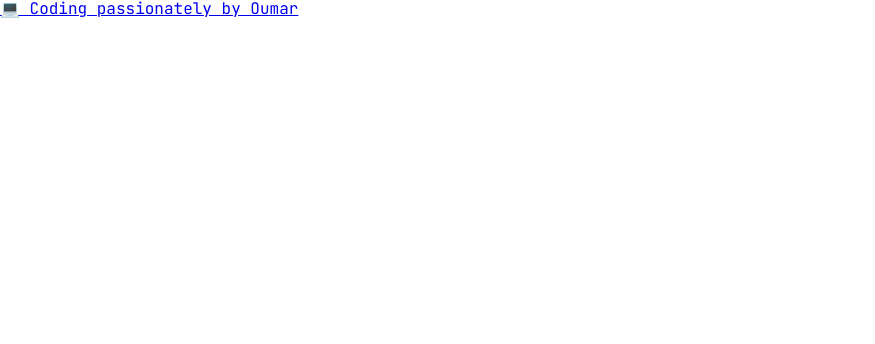
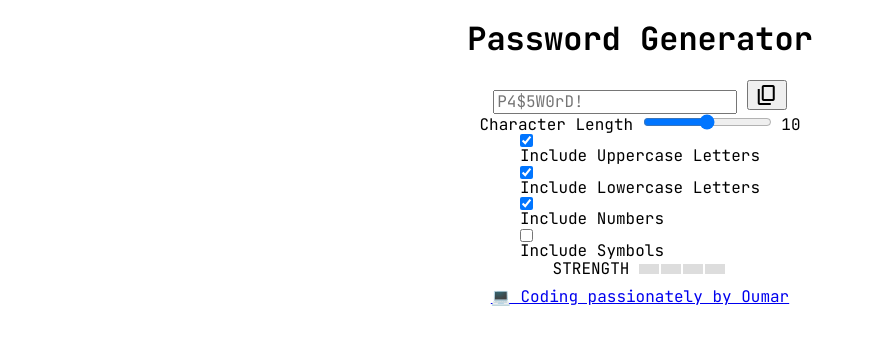
Before and after one commit to OumarYanni/password-generator-app, a plain HTML site: page index.html in a window 1280 px wide. Shown: the whole page, without its empty margins (0-875 px from the left). Drawn offline with nearby package versions, Linux system fonts and the light colour scheme.

Commit message:
html structure and javascript logic

```diff
--- a/app.js
+++ b/app.js
@@ -0,0 +1,72 @@
+const characterLengthInput = document.querySelector("#character-length-slider");
+
+const sliderValueElement = document.querySelector("#slider-value");
+
+async function passwordCopyHandling() {
+  try {
+    await navigator.clipboard.writeText(
+      document.querySelector("#display-password").value
+    );
+
+    console.log("Texte copié dans le presse-papier !");
+
+    //return true;
+  } catch (err) {
+    console.error("Echec de la copie :", err);
+
+    //return false;
+  }
+}
+
+/*async function handleCopyButtonClick() {
+  const wasCopySuccessful = await passwordCopyHandling();
+  if (wasCopySuccessful) {
+    alert("Le mot de passe a été copié dans le presse-papier.");
+  } else {
+    alert("La copie a échoué. Veuillez réessayer.");
+  }
+}*/
+
+function updateDisplay(elem, val) {
+  return (elem.textContent = val);
+}
+
+function updateSliderDisplay() {
+  updateDisplay(sliderValueElement, characterLengthInput.value);
+
+  console.log("La longueur des caractères est :", characterLengthInput.value);
+}
+
+function updateStrengthIndicator() {
+  const password = document.querySelector("#display-password").value;
+  const indicator = document.querySelector("#password-strength-indicator");
+  const strength = getPasswordStrength(password);
+
+  indicator.className = "indicator";
+
+  indicator.classList.add(strength);
+
+  //   if (strength === "too-weak") {
+  //     indicator.classList.add("too-weak");
+  //   } else if (strength === "weak") {
+  //     indicator.classList.add("weak");
+  //   } else if (strength === "medium") {
+  //     indicator.classList.add("medium");
+  //   } else if (strength === "strong") {
+  //     indicator.classList.add("strong");
+  //   }
+}
+
+function getPasswordStrength(password) {
+  const length = password.length;
+
+  if (length >= 15) {
+    return "strong";
+  } else if (length >= 10) {
+    return "medium";
+  } else if (length >= 6) {
+    return "weak";
+  } else {
+    return "too-weak";
+  }
+}
--- /dev/null
+++ b/css/style.css
@@ -0,0 +1,61 @@
+* {
+  box-sizing: border-box;
+}
+
+body {
+  font-family: "JetBrains Mono", sans-serif;
+  min-height: 100vh; /* Hauteur égale à X% de la hauteur de la fenêtre du navigateur */
+  min-width: 100vw; /* Largeur égale à X% de la largeur de la fenêtre du navigateur */
+  margin: 0;
+  padding: 0;
+}
+
+/*.material-symbols-outlined {
+}*/
+
+.container {
+  display: flex;
+  flex-direction: column;
+  align-items: center;
+}
+
+.checkbox-wrapper {
+  display: flex;
+  flex-direction: column;
+  align-items: flex-start;
+}
+
+.password-strength {
+  display: flex;
+  align-items: center;
+  margin-bottom: 10px;
+}
+
+.password-strength-label {
+  margin-right: 10px;
+}
+
+.indicator {
+  display: flex;
+}
+
+.bar {
+  width: 20px;
+  height: 10px;
+  margin-right: 2px;
+  background-color: #ddd;
+}
+
+/* Classes pour les niveaux de force */
+.too-weak .bar {
+  background-color: red;
+}
+.weak .bar:nth-child(-n + 2) {
+  background-color: orange;
+}
+.medium .bar:nth-child(-n + 3) {
+  background-color: yellow;
+}
+.strong .bar {
+  background-color: green;
+}
--- a/index.html
+++ b/index.html
@@ -3,6 +3,8 @@
   <head>
     <meta charset="UTF-8" />
     <meta name="viewport" content="width=device-width, initial-scale=1.0" />
+
+    <link rel="stylesheet" href="./css/normalize.css" />
 
     <!-- Font family import -->
     <link rel="preconnect" href="https://fonts.googleapis.com" />
@@ -12,27 +14,119 @@
       rel="stylesheet"
     />
 
+    <!-- Google icons import -->
+    <link
+      rel="stylesheet"
+      href="https://fonts.googleapis.com/css2?family=Material+Symbols+Outlined:opsz,wght,FILL,GRAD@24,400,0,0"
+    />
+
     <!-- displays site properly based on user's device -->
 
+    <link rel="stylesheet" href="./css/style.css" />
     <link
       rel="icon"
       type="image/png"
       sizes="32x32"
       href="./assets/images/favicon-32x32.png"
     />
-    <link rel="stylesheet" href="normalize.css" />
-    <link rel="stylesheet" href="style.css" />
 
     <title>Oumar Yanni | Password Generator App</title>
   </head>
 
   <body>
     <div class="container">
+      <h1 class="application-title">Password Generator</h1>
+
+      <div class="display-password-wrapper">
+        <input
+          id="display-password"
+          type="text"
+          name="display-password"
+          placeholder="P4$5W0rD!"
+          readonly
+        />
+
+        <button
+          onclick="passwordCopyHandling()"
+          class="material-symbols-outlined"
+        >
+          content_copy
+        </button>
+      </div>
+
+      <div class="character-length-wrapper">
+        <label for="character-length-slider">Character Length</label>
+
+        <input
+          type="range"
+          id="character-length-slider"
+          name="character-length-slider"
+          min="0"
+          max="20"
+          value="10"
+          oninput="updateSliderDisplay(this.value)"
+        />
+
+        <span id="slider-value" for="character-length-slider">10</span>
+      </div>
+
+      <div class="checkbox-wrapper">
+        <input
+          type="checkbox"
+          id="uppercase-letters-checkbox"
+          name="uppercase-letters-checkbox"
+          checked
+        />
+        <label for="uppercase-letters-checkbox"
+          >Include Uppercase Letters</label
+        >
+
+        <input
+          type="checkbox"
+          id="lowercase-letters-checkbox"
+          name="lowercase-letters-checkbox"
+          checked
+        />
+        <label for="lowercase-letters-checkbox"
+          >Include Lowercase Letters</label
+        >
+
+        <input
+          type="checkbox"
+          id="numbers-letters-checkbox"
+          name="numbers-letters-checkbox"
+          checked
+        />
+        <label for="numbers-letters-checkbox">Include Numbers</label>
+
+        <input
+          type="checkbox"
+          id="symbols-letters-checkbox"
+          name="symbols-letters-checkbox"
+        />
+        <label for="symbols-letters-checkbox">Include Symbols</label>
+      </div>
+
+      <div class="password-strength-wrapper">
+        <div class="password-strength">
+          <span class="password-strength-label">STRENGTH</span>
+
+          <div class="indicator" id="password-strength-indicator">
+            <div class="bar"></div>
+            <div class="bar"></div>
+            <div class="bar"></div>
+            <div class="bar"></div>
+          </div>
+        </div>
+      </div>
+
       <div class="footer">
         <a class="footer-link" href="https://www.linkedin.com/in/oumar-yanni/">
           💻 Coding passionately by Oumar</a
         >
       </div>
     </div>
+
+    <script src="app.js"></script>
   </body>
 </html>
--- a/style.css
+++ /dev/null
@@ -1,11 +0,0 @@
-* {
-  box-sizing: border-box;
-}
-
-body {
-  font-family: "JetBrains Mono", sans-serif;
-  min-height: 100vh; /* Hauteur égale à X% de la hauteur de la fenêtre du navigateur */
-  min-width: 100vw; /* Largeur égale à X% de la largeur de la fenêtre du navigateur */
-  margin: 0;
-  padding: 0;
-}
```
Also changed, not shown: css/normalize.css (renamed from normalize.css).
